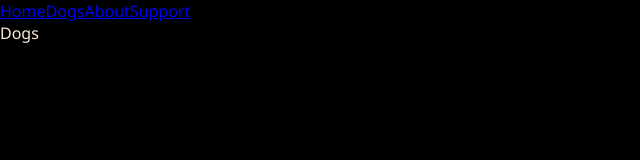
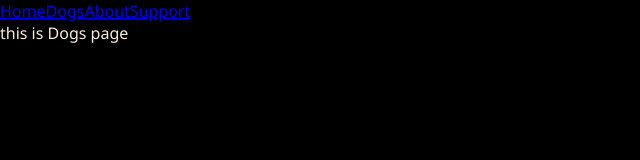
Before and after one commit to Dead-Reaven/Big-lapa, a React (Vite) app: page /Big-lapa/dogs in a window 1280 px wide. Shown: the top 160 px of the page, without its empty margins (0-640 px from the left). Built offline with nearby package versions, Linux system fonts and the light colour scheme.

Commit message:
test: automatic test

```diff
--- a/src/Pages/Dogs.tsx
+++ b/src/Pages/Dogs.tsx
@@ -1,5 +1,5 @@
 function Dogs() {
-  return <div>Dogs</div>
+  return <div>this is Dogs page</div>
 }
 
 export default Dogs
```
